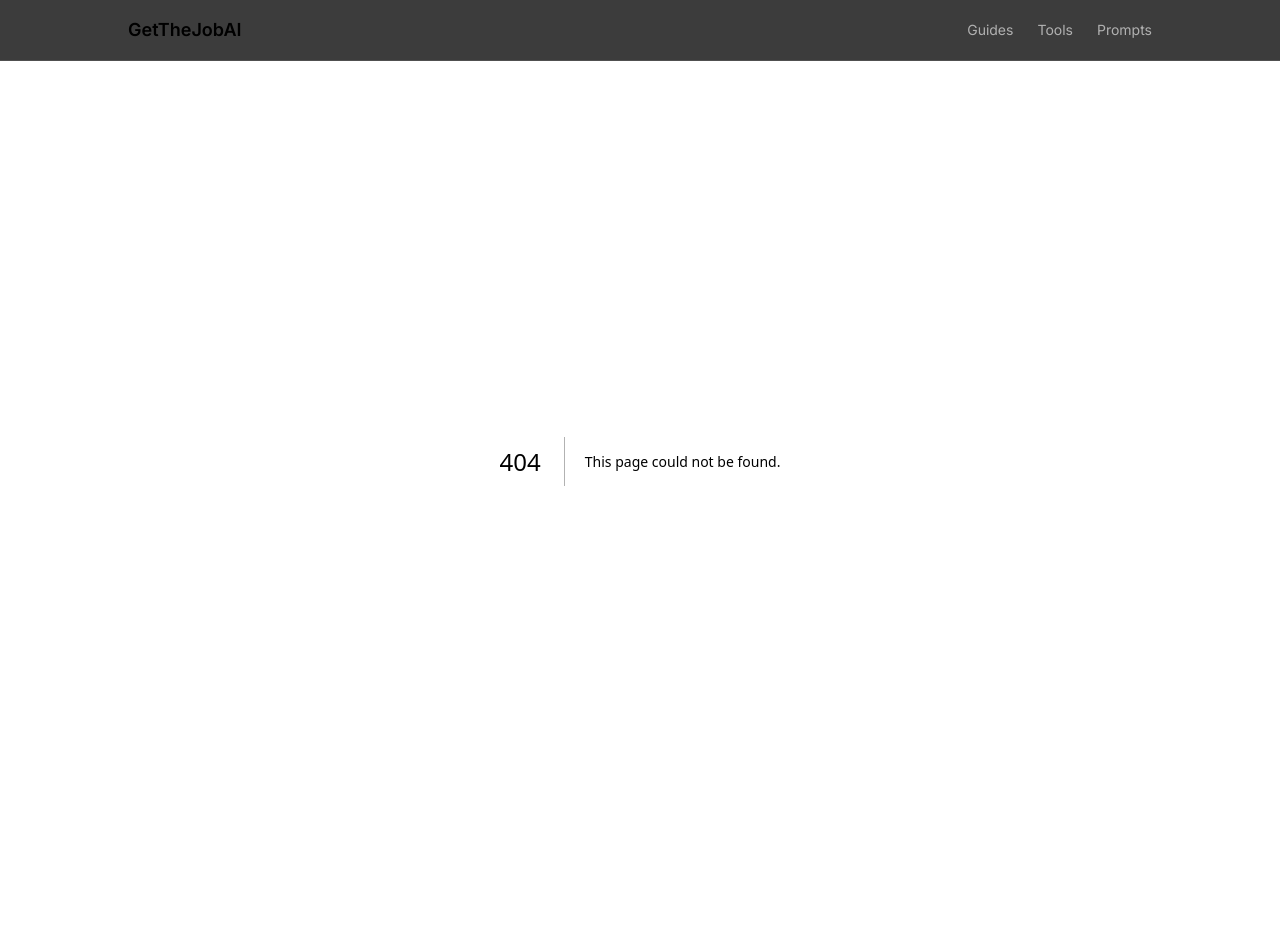
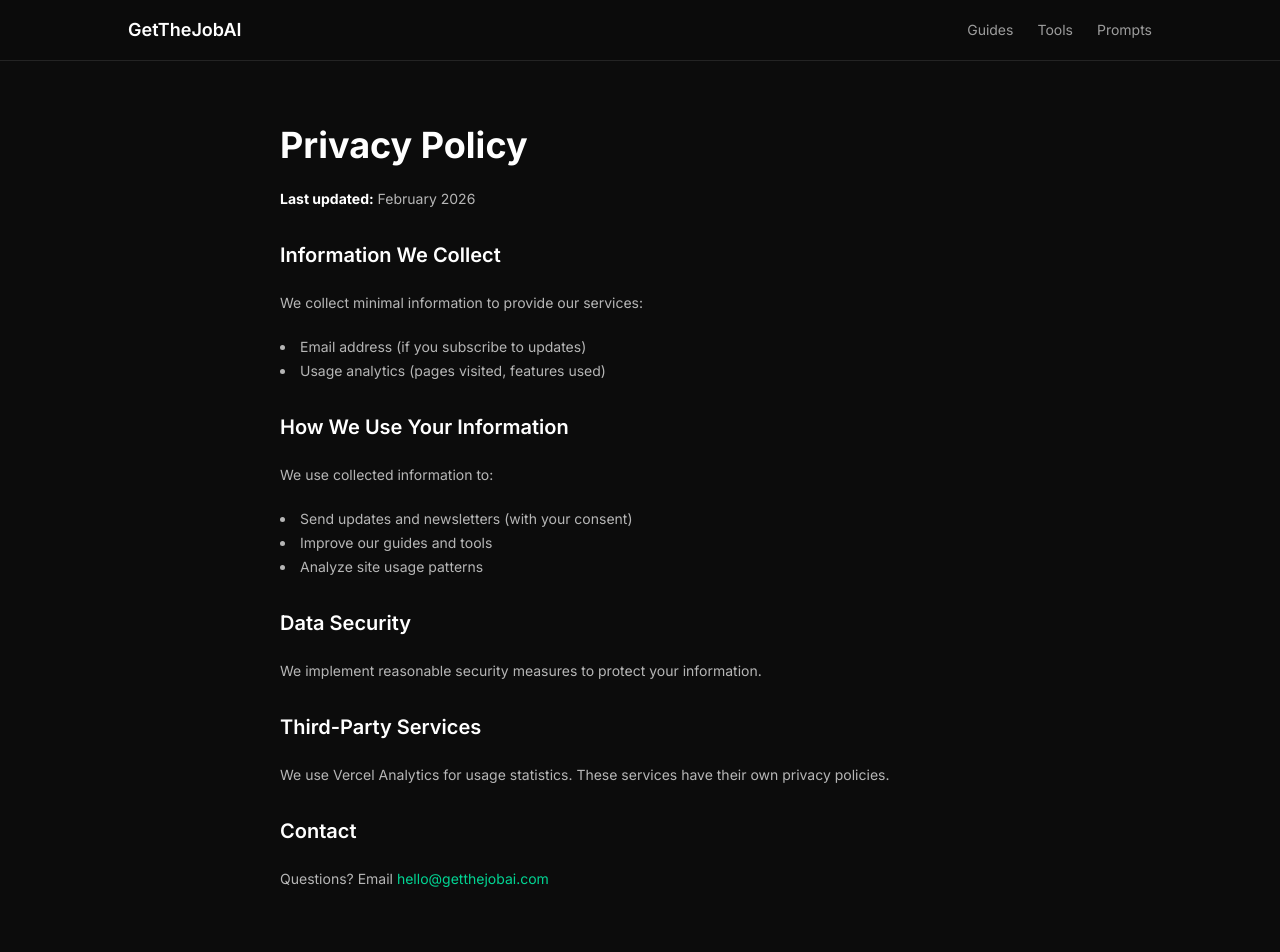
Before and after one commit to kaigritun/getthejobai, a Next.js app: page /privacy in a window 1280 px wide. Before the commit this address had no page. Shown: the top 952 px of the page. Built offline with nearby package versions, Linux system fonts and the light colour scheme.

Commit message:
fix: add missing footer pages (about, contact, privacy, terms)

```diff
--- /dev/null
+++ b/app/about/page.tsx
@@ -0,0 +1,27 @@
+import type { Metadata } from 'next'
+
+export const metadata: Metadata = {
+  title: 'About | GetTheJobAI',
+  description: 'GetTheJobAI helps job seekers use AI effectively to land their dream jobs faster.',
+}
+
+export default function AboutPage() {
+  return (
+    <div className="max-w-3xl mx-auto px-6 py-16">
+      <h1 className="text-4xl font-bold mb-6">About GetTheJobAI</h1>
+      <div className="space-y-6 text-white/70">
+        <p>GetTheJobAI helps job seekers use AI tools effectively to land their dream jobs faster.</p>
+        <p>We provide practical guides, prompts, and tools for resume writing, cover letters, interview prep, and job applications — all optimized for the AI era.</p>
+        <h2 className="text-2xl font-bold text-white mt-8">Our Mission</h2>
+        <p>Make AI job search tools accessible and effective for everyone, regardless of technical background.</p>
+        <h2 className="text-2xl font-bold text-white mt-8">What We Offer</h2>
+        <ul className="list-disc list-inside space-y-2">
+          <li>Free guides on using ChatGPT and AI for job search</li>
+          <li>Interactive tools like resume scorers and analyzers</li>
+          <li>Curated comparisons of AI job search tools</li>
+          <li>Copy-paste prompts that actually work</li>
+        </ul>
+      </div>
+    </div>
+  )
+}
--- /dev/null
+++ b/app/contact/page.tsx
@@ -0,0 +1,22 @@
+import type { Metadata } from 'next'
+
+export const metadata: Metadata = {
+  title: 'Contact | GetTheJobAI',
+  description: 'Get in touch with the GetTheJobAI team.',
+}
+
+export default function ContactPage() {
+  return (
+    <div className="max-w-3xl mx-auto px-6 py-16">
+      <h1 className="text-4xl font-bold mb-6">Contact Us</h1>
+      <div className="space-y-6 text-white/70">
+        <p>Have questions, feedback, or suggestions? We would love to hear from you.</p>
+        <div className="bg-white/5 border border-white/10 rounded-lg p-6">
+          <h2 className="text-xl font-semibold text-white mb-4">Get in Touch</h2>
+          <p>Email: <a href="mailto:hello@getthejobai.com" className="text-emerald-400 hover:text-emerald-300">hello@getthejobai.com</a></p>
+        </div>
+        <p className="text-sm text-white/50">We typically respond within 24-48 hours.</p>
+      </div>
+    </div>
+  )
+}
--- /dev/null
+++ b/app/privacy/page.tsx
@@ -0,0 +1,41 @@
+import type { Metadata } from 'next'
+
+export const metadata: Metadata = {
+  title: 'Privacy Policy | GetTheJobAI',
+  description: 'Privacy policy for GetTheJobAI.',
+}
+
+export default function PrivacyPage() {
+  return (
+    <div className="max-w-3xl mx-auto px-6 py-16">
+      <h1 className="text-4xl font-bold mb-6">Privacy Policy</h1>
+      <div className="space-y-6 text-white/70 text-sm">
+        <p><strong className="text-white">Last updated:</strong> February 2026</p>
+
+        <h2 className="text-xl font-semibold text-white mt-8">Information We Collect</h2>
+        <p>We collect minimal information to provide our services:</p>
+        <ul className="list-disc list-inside space-y-1">
+          <li>Email address (if you subscribe to updates)</li>
+          <li>Usage analytics (pages visited, features used)</li>
+        </ul>
+
+        <h2 className="text-xl font-semibold text-white mt-8">How We Use Your Information</h2>
+        <p>We use collected information to:</p>
+        <ul className="list-disc list-inside space-y-1">
+          <li>Send updates and newsletters (with your consent)</li>
+          <li>Improve our guides and tools</li>
+          <li>Analyze site usage patterns</li>
+        </ul>
+
+        <h2 className="text-xl font-semibold text-white mt-8">Data Security</h2>
+        <p>We implement reasonable security measures to protect your information.</p>
+
+        <h2 className="text-xl font-semibold text-white mt-8">Third-Party Services</h2>
+        <p>We use Vercel Analytics for usage statistics. These services have their own privacy policies.</p>
+
+        <h2 className="text-xl font-semibold text-white mt-8">Contact</h2>
+        <p>Questions? Email <a href="mailto:hello@getthejobai.com" className="text-emerald-400">hello@getthejobai.com</a></p>
+      </div>
+    </div>
+  )
+}
--- /dev/null
+++ b/app/terms/page.tsx
@@ -0,0 +1,35 @@
+import type { Metadata } from 'next'
+
+export const metadata: Metadata = {
+  title: 'Terms of Service | GetTheJobAI',
+  description: 'Terms of service for GetTheJobAI.',
+}
+
+export default function TermsPage() {
+  return (
+    <div className="max-w-3xl mx-auto px-6 py-16">
+      <h1 className="text-4xl font-bold mb-6">Terms of Service</h1>
+      <div className="space-y-6 text-white/70 text-sm">
+        <p><strong className="text-white">Last updated:</strong> February 2026</p>
+
+        <h2 className="text-xl font-semibold text-white mt-8">Use of Service</h2>
+        <p>By using GetTheJobAI, you agree to these terms. Our content is for informational purposes only.</p>
+
+        <h2 className="text-xl font-semibold text-white mt-8">Content</h2>
+        <p>Our guides and tools are provided as-is. While we strive for accuracy, we cannot guarantee specific job search outcomes.</p>
+
+        <h2 className="text-xl font-semibold text-white mt-8">Intellectual Property</h2>
+        <p>Content on this site is owned by GetTheJobAI. You may use it for personal, non-commercial purposes.</p>
+
+        <h2 className="text-xl font-semibold text-white mt-8">Disclaimer</h2>
+        <p>We are not responsible for hiring decisions made by employers. Our tools and advice are meant to assist, not guarantee employment.</p>
+
+        <h2 className="text-xl font-semibold text-white mt-8">Changes</h2>
+        <p>We may update these terms. Continued use constitutes acceptance of changes.</p>
+
+        <h2 className="text-xl font-semibold text-white mt-8">Contact</h2>
+        <p>Questions? Email <a href="mailto:hello@getthejobai.com" className="text-emerald-400">hello@getthejobai.com</a></p>
+      </div>
+    </div>
+  )
+}
```
